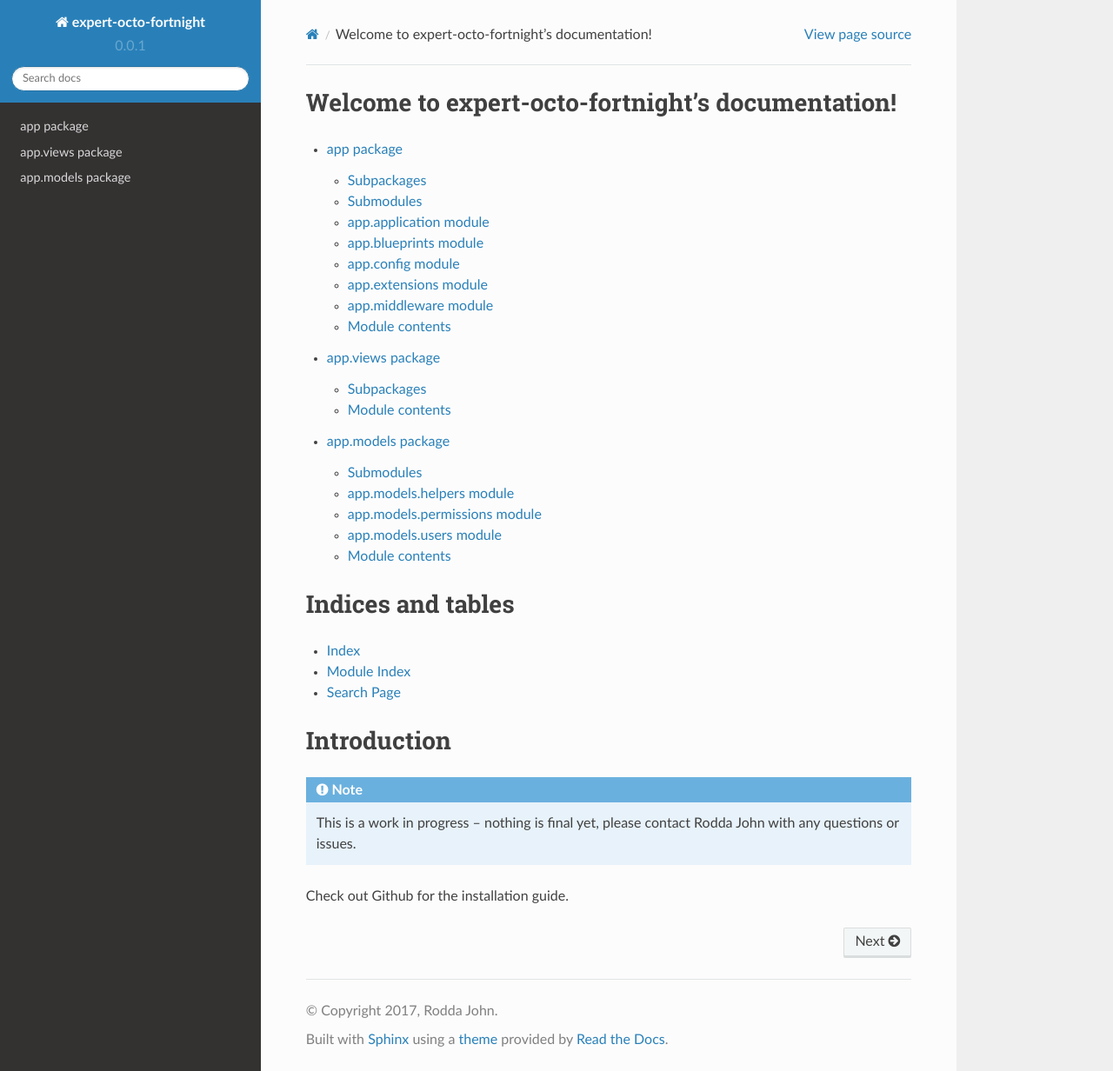
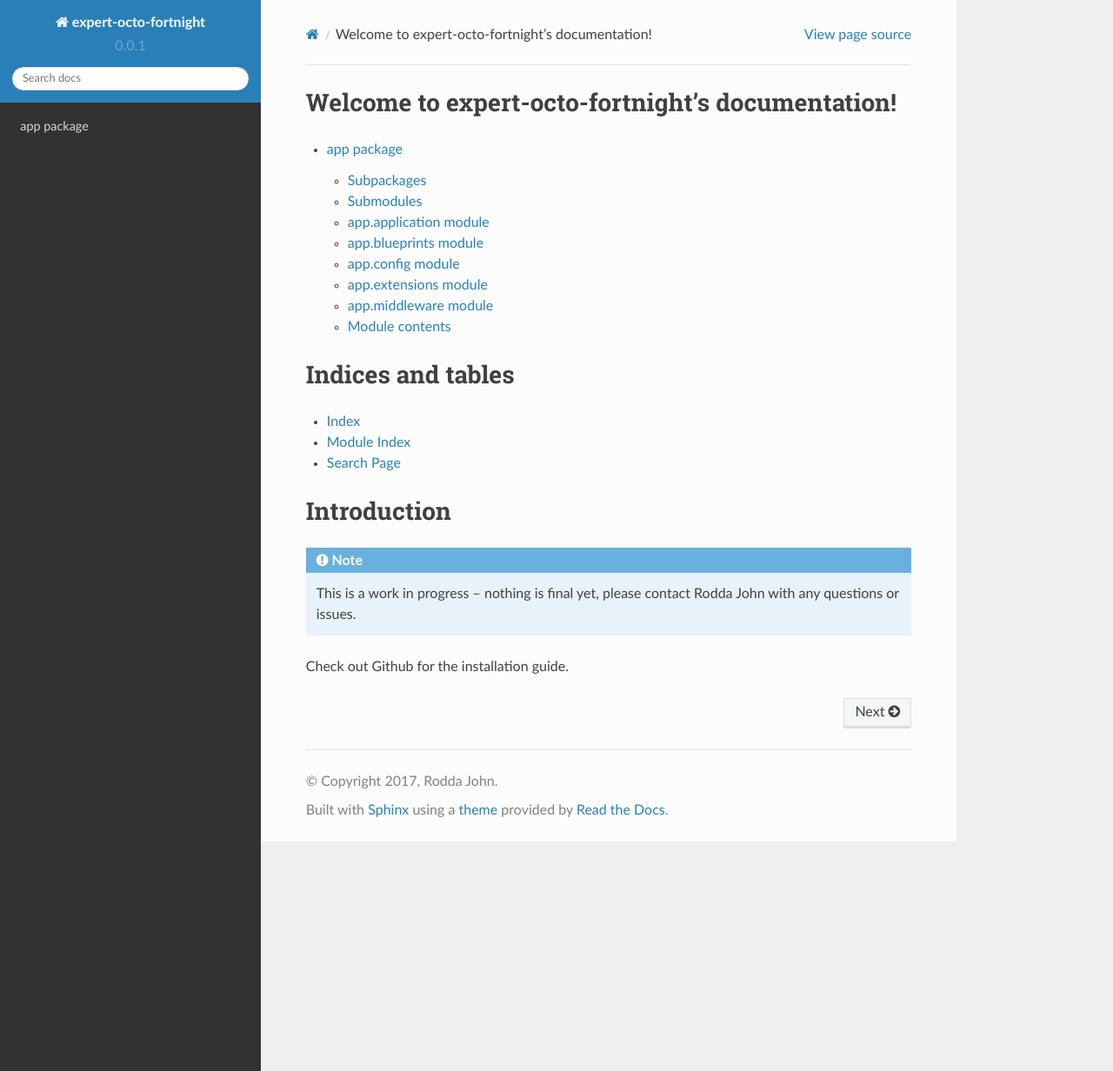
Before and after one commit to roddajohn/expert-octo-fortnight, a Sphinx documentation site: the page built from docs/index.rst, in a window 1280 px wide and 1232 px high. Shown: the whole window at 87% size. Built offline with Sphinx 7.4.7 and the Read the Docs theme 2.0.0, drawn with Linux system fonts in a browser that asks for light colours.

Commit message:
Updated documentation

```diff
--- a/docs/index.rst
+++ b/docs/index.rst
@@ -10,9 +10,6 @@ Welcome to expert-octo-fortnight's documentation!
    :maxdepth: 2
 
    source/app.rst
-   source/app.views.rst
-   source/app.models.rst
-
 
 Indices and tables
 ==================
```
